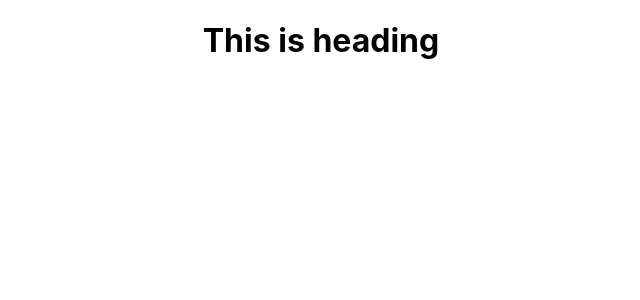
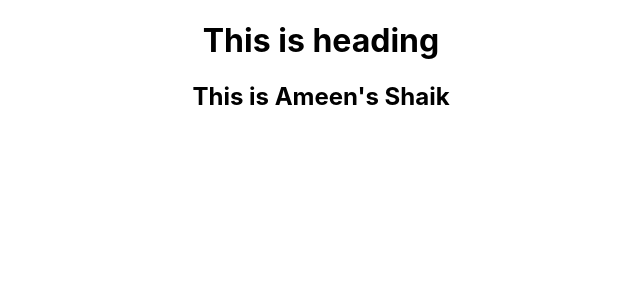
Before and after one commit to Bhavaniviyyapu9/EcommerceProject, a React (Create React App) app: page / in a window 1280 px wide. Shown: the top 300 px of the page, without its empty margins (319-959 px from the left). Built offline with nearby package versions, Linux system fonts and the light colour scheme.

Commit message:
Update App.js

```diff
--- a/src/App.js
+++ b/src/App.js
@@ -5,6 +5,7 @@ function App() {
   return (
     <div className="App">
     <h1>This is heading </h1>
+    <h2>This is Ameen's Shaik</h2>
 
     </div>
   );
```
